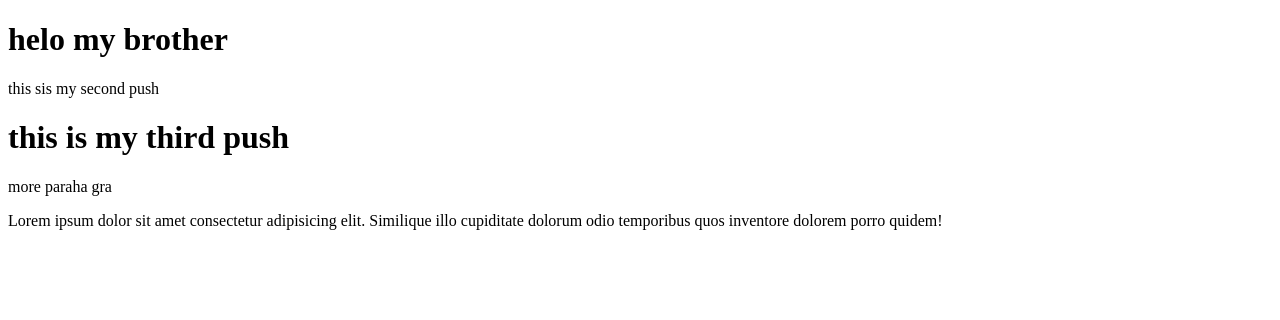
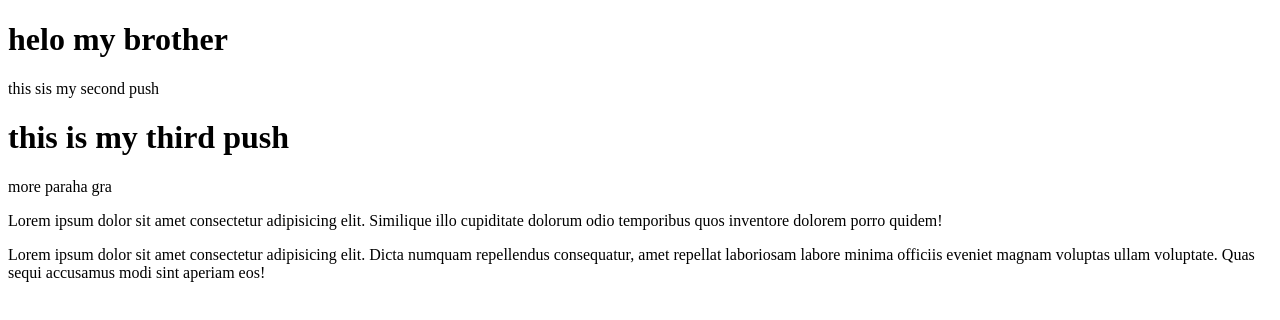
Before and after one commit to sultanjahangir/my-first-repo1, a plain HTML site: page index.html in a window 1280 px wide. Drawn offline with Linux system fonts and the light colour scheme.

Commit message:
added new line

```diff
--- a/index.html
+++ b/index.html
@@ -11,5 +11,6 @@
     <h1>this is my third push</h1>
     <p>more paraha gra</p>
     <p>Lorem ipsum dolor sit amet consectetur adipisicing elit. Similique illo cupiditate dolorum odio temporibus quos inventore dolorem porro quidem!</p>
+    <p>Lorem ipsum dolor sit amet consectetur adipisicing elit. Dicta numquam repellendus consequatur, amet repellat laboriosam labore minima officiis eveniet magnam voluptas ullam voluptate. Quas sequi accusamus modi sint aperiam eos!</p>
 </body>
 </html>
```
